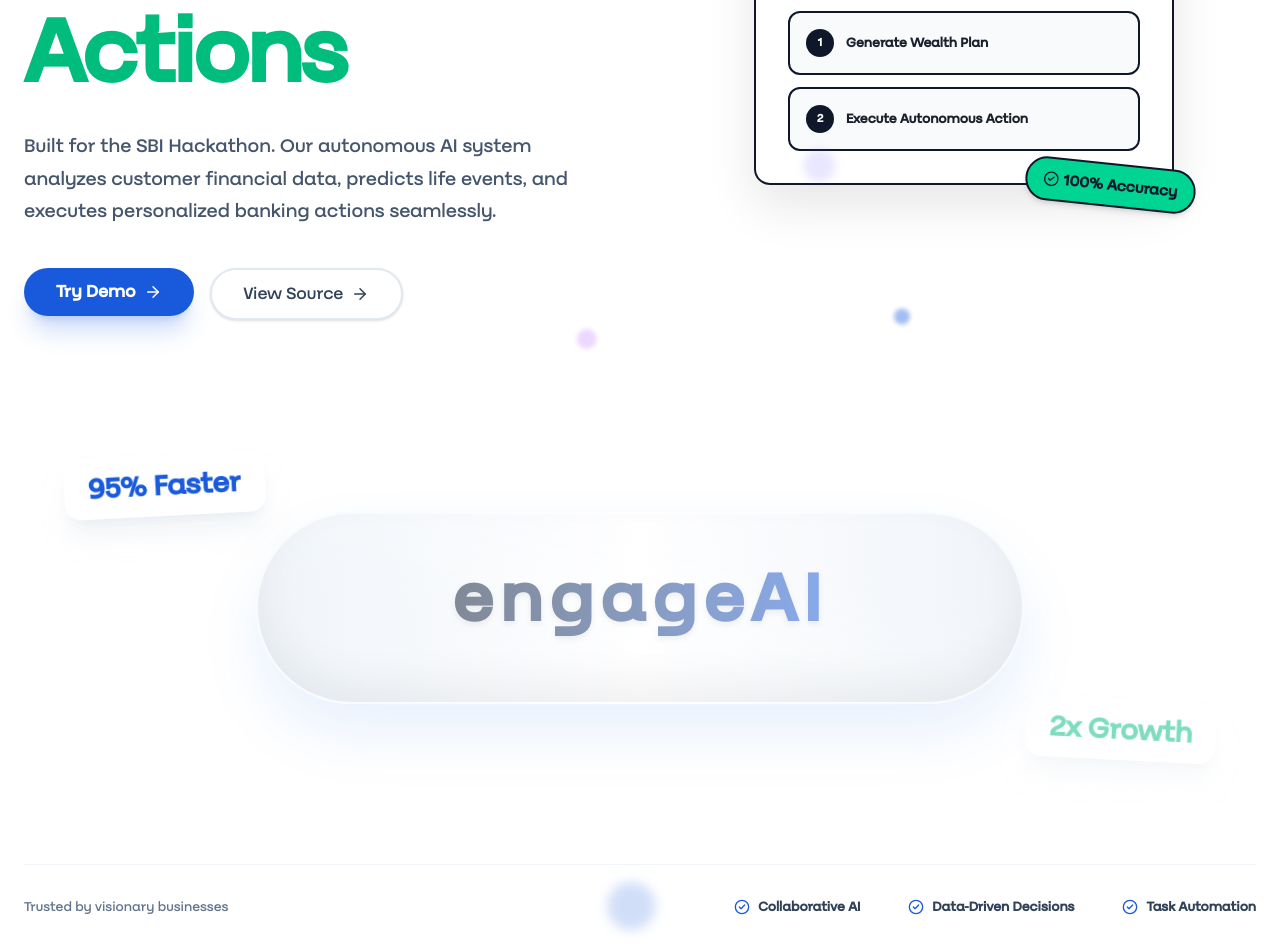
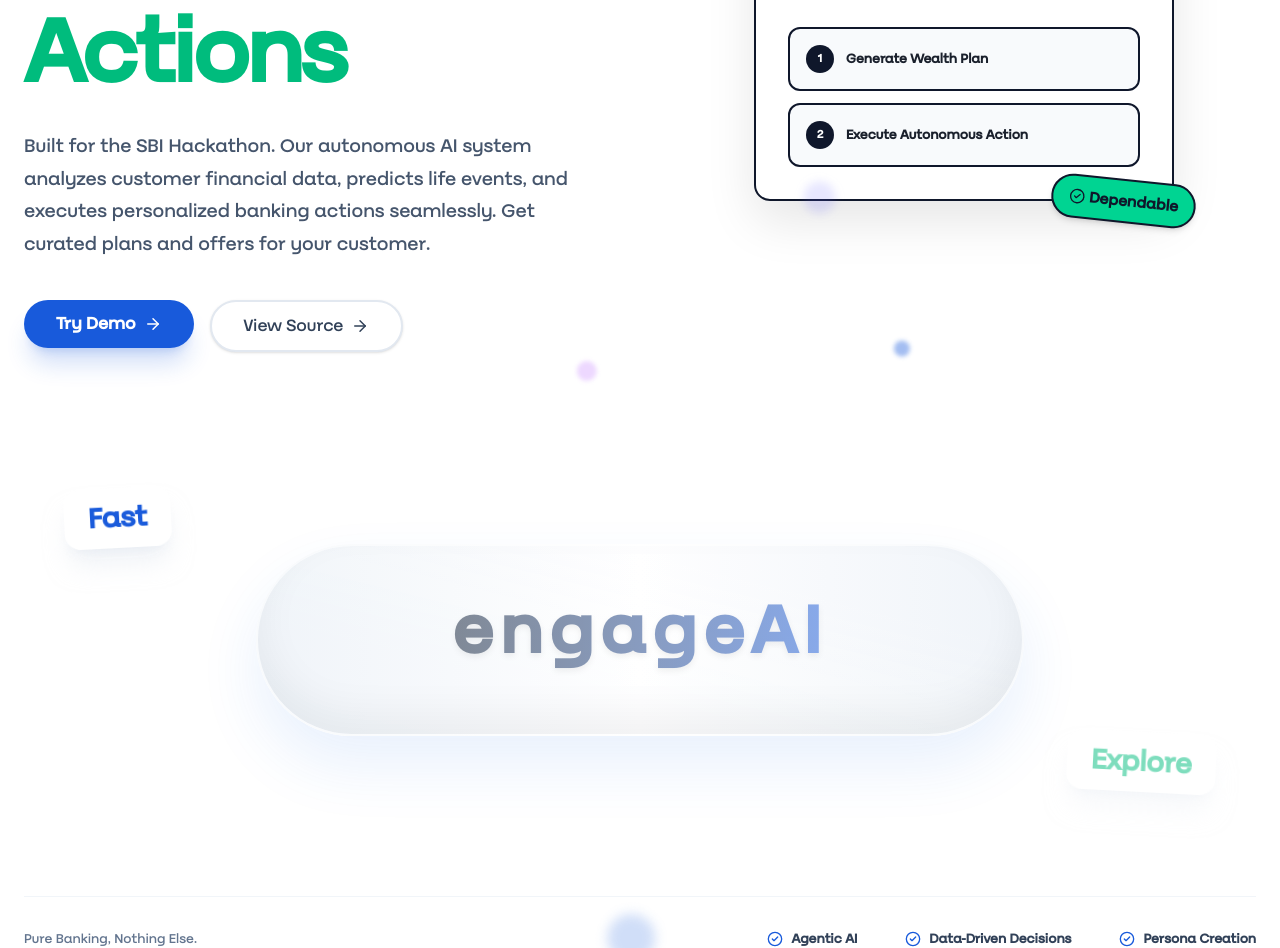
Before and after one commit to aaravgupta0202/engageAI, a React (Vite) app in the folder frontend/: page / in a window 1280 px wide. Shown: the part 524-1472 px from the top of the page. Built offline with nearby package versions, Linux system fonts and the light colour scheme.

Commit message:
Fix contrast on Return to Chat button in Action Center

```diff
--- a/frontend/src/pages/Landing.tsx
+++ b/frontend/src/pages/Landing.tsx
@@ -30,7 +30,7 @@ export default function Landing({ onNavigate }: { onNavigate: (page: string) =>
               into <span className="text-emerald-500 font-semibold">Agentic Actions</span>
             </h1>
             <p className="text-lg md:text-xl text-slate-600 mb-8 md:mb-10 max-w-xl leading-relaxed">
-              Built for the SBI Hackathon. Our autonomous AI system analyzes customer financial data, predicts life events, and executes personalized banking actions seamlessly.
+              Built for the SBI Hackathon. Our autonomous AI system analyzes customer financial data, predicts life events, and executes personalized banking actions seamlessly. Get curated plans and offers for your customer.
             </p>
             <div className="flex flex-col sm:flex-row space-y-4 sm:space-y-0 sm:space-x-4 w-full sm:w-auto">
               <Button onClick={() => onNavigate('generator')} className="rounded-full bg-sbi-blue hover:bg-[#185ADB] text-white px-8 py-4 sm:py-6 shadow-xl shadow-sbi-blue/20 text-base sm:text-lg font-semibold flex items-center justify-center w-full sm:w-auto">
@@ -68,7 +68,7 @@ export default function Landing({ onNavigate }: { onNavigate: (page: string) =>
                 AI Triggered
               </div>
               <div className="absolute -bottom-6 -right-6 bg-emerald-400 text-slate-900 border-2 border-slate-900 px-4 py-2 rounded-full font-bold shadow-md transform rotate-6 flex items-center">
-                <CheckCircle2 size={16} className="mr-1"/> 100% Accuracy
+                <CheckCircle2 size={16} className="mr-1" /> Dependable
               </div>
             </div>
           </div>
@@ -79,35 +79,35 @@ export default function Landing({ onNavigate }: { onNavigate: (page: string) =>
 
           {/* Glass Particles */}
           <div className="absolute inset-0 pointer-events-none overflow-visible animate-[spin_20s_linear_infinite]">
-            <div className="absolute top-[10%] left-[10%] sm:left-[20%] w-3 sm:w-4 h-3 sm:h-4 rounded-full bg-sbi-blue/40 blur-[2px] animate-bounce" style={{animationDuration: '3s'}}></div>
-            <div className="absolute top-[40%] left-[5%] sm:left-[10%] w-6 sm:w-8 h-6 sm:h-8 rounded-full bg-indigo-500/30 blur-[4px] animate-pulse" style={{animationDuration: '4s'}}></div>
-            <div className="absolute top-[60%] right-[10%] sm:right-[15%] w-5 sm:w-6 h-5 sm:h-6 rounded-full bg-emerald-400/40 blur-[3px] animate-bounce" style={{animationDuration: '5s', animationDelay: '1s'}}></div>
-            <div className="absolute top-[20%] right-[15%] sm:right-[25%] w-8 sm:w-12 h-8 sm:h-12 rounded-full bg-sbi-blue/20 blur-[6px] animate-pulse" style={{animationDuration: '6s'}}></div>
-            <div className="absolute bottom-[10%] left-[20%] sm:left-[30%] w-4 sm:w-5 h-4 sm:h-5 rounded-full bg-purple-400/30 blur-[2px] animate-bounce" style={{animationDuration: '4.5s', animationDelay: '0.5s'}}></div>
+            <div className="absolute top-[10%] left-[10%] sm:left-[20%] w-3 sm:w-4 h-3 sm:h-4 rounded-full bg-sbi-blue/40 blur-[2px] animate-bounce" style={{ animationDuration: '3s' }}></div>
+            <div className="absolute top-[40%] left-[5%] sm:left-[10%] w-6 sm:w-8 h-6 sm:h-8 rounded-full bg-indigo-500/30 blur-[4px] animate-pulse" style={{ animationDuration: '4s' }}></div>
+            <div className="absolute top-[60%] right-[10%] sm:right-[15%] w-5 sm:w-6 h-5 sm:h-6 rounded-full bg-emerald-400/40 blur-[3px] animate-bounce" style={{ animationDuration: '5s', animationDelay: '1s' }}></div>
+            <div className="absolute top-[20%] right-[15%] sm:right-[25%] w-8 sm:w-12 h-8 sm:h-12 rounded-full bg-sbi-blue/20 blur-[6px] animate-pulse" style={{ animationDuration: '6s' }}></div>
+            <div className="absolute bottom-[10%] left-[20%] sm:left-[30%] w-4 sm:w-5 h-4 sm:h-5 rounded-full bg-purple-400/30 blur-[2px] animate-bounce" style={{ animationDuration: '4.5s', animationDelay: '0.5s' }}></div>
           </div>
           {/* Abstract Floating UI Elements */}
           <div className="absolute top-0 sm:top-10 left-0 sm:left-10 text-sbi-blue font-bold text-lg sm:text-2xl md:text-3xl bg-white/80 backdrop-blur-md px-3 sm:px-6 py-2 sm:py-3 rounded-xl sm:rounded-2xl shadow-xl shadow-slate-200/50 transform -rotate-3 animate-pulse">
-            95% Faster
+            Fast
           </div>
-          <div className="absolute bottom-0 sm:bottom-10 right-0 sm:right-10 text-emerald-500 font-bold text-lg sm:text-2xl md:text-3xl bg-white/80 backdrop-blur-md px-3 sm:px-6 py-2 sm:py-3 rounded-xl sm:rounded-2xl shadow-xl shadow-slate-200/50 transform rotate-3 animate-pulse" style={{animationDelay: '1s'}}>
-            2x Growth
+          <div className="absolute bottom-0 sm:bottom-10 right-0 sm:right-10 text-emerald-500 font-bold text-lg sm:text-2xl md:text-3xl bg-white/80 backdrop-blur-md px-3 sm:px-6 py-2 sm:py-3 rounded-xl sm:rounded-2xl shadow-xl shadow-slate-200/50 transform rotate-3 animate-pulse" style={{ animationDelay: '1s' }}>
+            Explore
           </div>
 
           {/* The Central Shape (simulating the glossy 3D shape from the mockup) */}
           <div className="w-full max-w-[90%] sm:max-w-3xl h-24 sm:h-32 md:h-48 rounded-full bg-gradient-to-r from-slate-100 via-white to-slate-100 shadow-[inset_0_-10px_20px_rgba(0,0,0,0.05),0_15px_30px_rgba(40,116,240,0.1)] md:shadow-[inset_0_-20px_40px_rgba(0,0,0,0.05),0_30px_60px_rgba(40,116,240,0.1)] border-2 border-white/50 relative overflow-hidden backdrop-blur-3xl flex items-center justify-center group cursor-default transition-all duration-700 hover:shadow-[inset_0_-20px_40px_rgba(0,0,0,0.05),0_30px_60px_rgba(40,116,240,0.2)]">
-             <div className="absolute inset-0 bg-gradient-to-tr from-sbi-blue/10 via-transparent to-indigo-500/10 mix-blend-overlay"></div>
-             <div className="absolute w-[200%] h-full bg-[radial-gradient(ellipse_at_center,_var(--tw-gradient-stops))] from-sbi-blue/10 via-transparent to-transparent animate-[spin_8s_linear_infinite] group-hover:animate-[spin_4s_linear_infinite]"></div>
-             <span className="text-3xl sm:text-5xl md:text-7xl font-black bg-clip-text text-transparent bg-gradient-to-r from-[#0A1931] via-[#185ADB] to-[#0A1931] tracking-widest z-10 drop-shadow-md group-hover:scale-110 group-hover:tracking-[0.2em] transition-all duration-700 ease-out bg-[length:200%_auto] animate-[pulse_4s_cubic-bezier(0.4,0,0.6,1)_infinite] pb-2 sm:pb-3 md:pb-4 leading-normal">engageAI</span>
+            <div className="absolute inset-0 bg-gradient-to-tr from-sbi-blue/10 via-transparent to-indigo-500/10 mix-blend-overlay"></div>
+            <div className="absolute w-[200%] h-full bg-[radial-gradient(ellipse_at_center,_var(--tw-gradient-stops))] from-sbi-blue/10 via-transparent to-transparent animate-[spin_8s_linear_infinite] group-hover:animate-[spin_4s_linear_infinite]"></div>
+            <span className="text-3xl sm:text-5xl md:text-7xl font-black bg-clip-text text-transparent bg-gradient-to-r from-[#0A1931] via-[#185ADB] to-[#0A1931] tracking-widest z-10 drop-shadow-md group-hover:scale-110 group-hover:tracking-[0.2em] transition-all duration-700 ease-out bg-[length:200%_auto] animate-[pulse_4s_cubic-bezier(0.4,0,0.6,1)_infinite] pb-2 sm:pb-3 md:pb-4 leading-normal">engageAI</span>
           </div>
         </div>
 
         {/* Logos Bar */}
         <div className="mt-12 md:mt-16 flex flex-col md:flex-row items-center justify-between border-t border-slate-100 pt-8 gap-6">
-          <div className="text-sm font-medium text-slate-500">Trusted by visionary businesses</div>
+          <div className="text-sm font-medium text-slate-500">Pure Banking, Nothing Else.</div>
           <div className="flex space-x-6 md:space-x-12 text-sm font-semibold text-slate-700">
-             <div className="flex items-center"><CheckCircle2 size={16} className="text-sbi-blue mr-2"/> Collaborative AI</div>
-             <div className="flex items-center"><CheckCircle2 size={16} className="text-sbi-blue mr-2"/> Data-Driven Decisions</div>
-             <div className="flex items-center"><CheckCircle2 size={16} className="text-sbi-blue mr-2"/> Task Automation</div>
+            <div className="flex items-center"><CheckCircle2 size={16} className="text-sbi-blue mr-2" /> Agentic AI</div>
+            <div className="flex items-center"><CheckCircle2 size={16} className="text-sbi-blue mr-2" /> Data-Driven Decisions</div>
+            <div className="flex items-center"><CheckCircle2 size={16} className="text-sbi-blue mr-2" /> Persona Creation</div>
           </div>
         </div>
       </div>
@@ -120,7 +120,7 @@ export default function Landing({ onNavigate }: { onNavigate: (page: string) =>
         <div className="relative z-10 grid grid-cols-1 md:grid-cols-4 gap-8 md:gap-12 items-start">
           <div className="bg-[#0A1931]/40 backdrop-blur-md p-6 md:p-8 rounded-3xl border border-white/10 md:col-span-1 h-full shadow-inner">
             <div className="text-4xl md:text-5xl font-black mb-2">#1</div>
-            <div className="text-lg md:text-xl font-bold mb-3 md:mb-4">SBI Hackathon MVP</div>
+            <div className="text-lg md:text-xl font-bold mb-3 md:mb-4">SBI Banking Advisor</div>
             <p className="text-xs md:text-sm text-blue-100/80 leading-relaxed font-medium">
               We provide an advanced multi-agent architecture to help banks understand customers, discover opportunities, and execute actions autonomously.
             </p>
```
